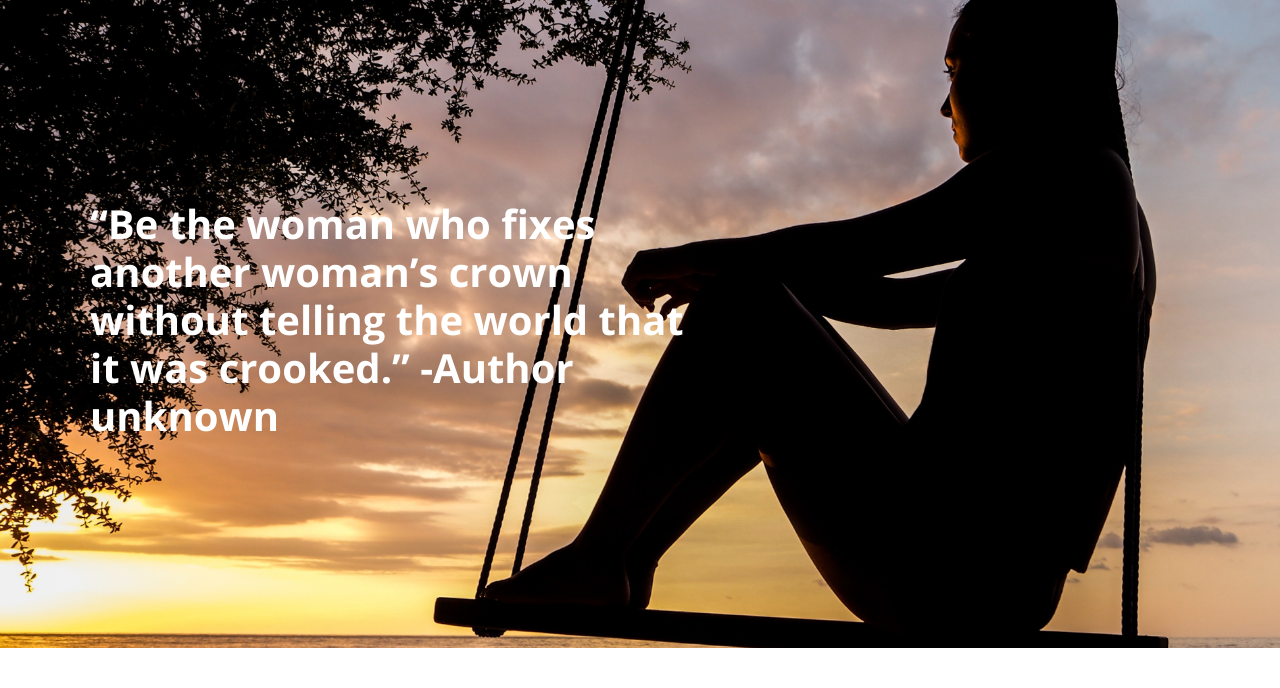
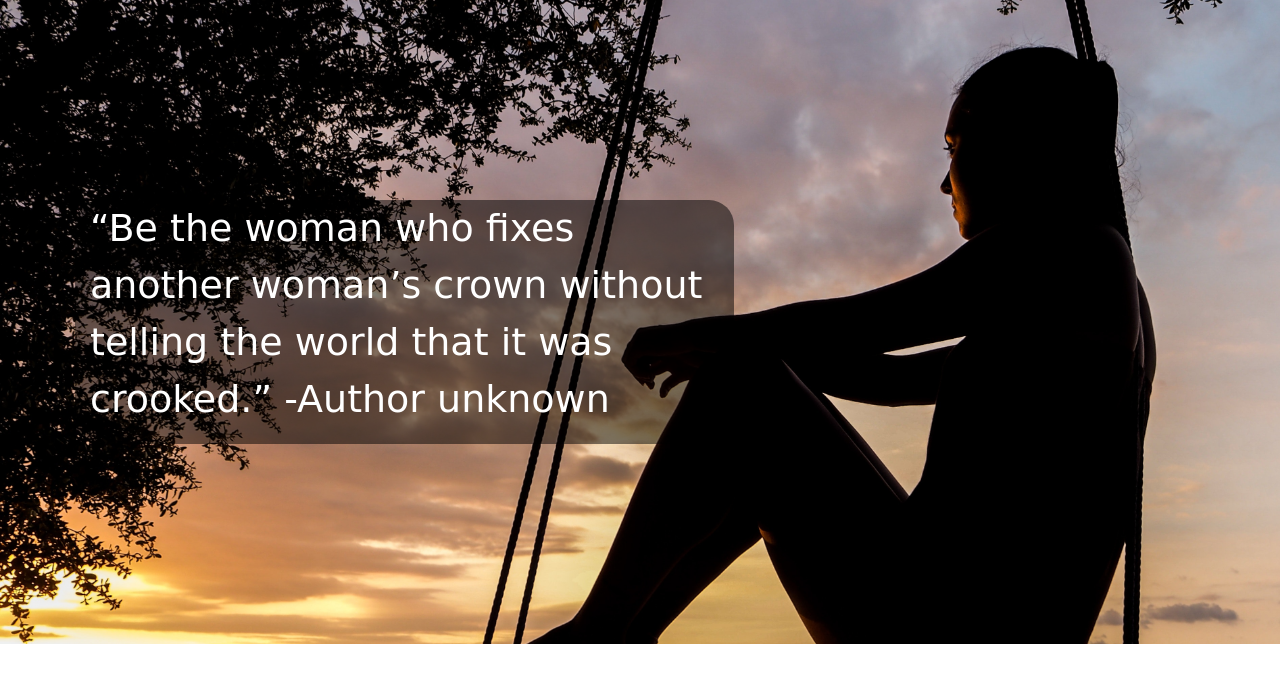
Before and after one commit to dspec12/womenwellnessword, a Django app: page / in a window 1280 px wide. Shown: the part 210-898 px from the top of the page. Run offline with Django 3.2, Linux system fonts and the light colour scheme; data that the repository does not hold is empty; some libraries are stand-ins or nearby versions.

Commit message:
Hero image update

```diff
--- a/templates/index.html
+++ b/templates/index.html
@@ -5,14 +5,16 @@
 {% block content %}
 
 <!-- Hero Section-->
-<section
-  style="background: url({% static 'img/hero.jpg' %}); background-size: cover; background-position: center center"
+<section style="background: url({% static 'img/hero.jpg' %}); background-size: cover; background-position: center 25%"
   class="hero">
   <div class="container">
     <div class="row">
-      <div class="col-lg-7">
-        <h1>“Be the woman who fixes another woman’s crown without telling the world that it was
-          crooked.” -Author unknown</h1>
+      <div style="background: rgba(0, 0, 0, 0.5); border-radius: 25px" class="col-lg-7">
+        <p style="font-family: 'Dancing Script', cursive; font-size: 38px;">“Be the woman who fixes another woman’s
+          crown
+          without
+          telling the world that it was
+          crooked.” -Author unknown</p>
       </div>
     </div>
   </div>
```
